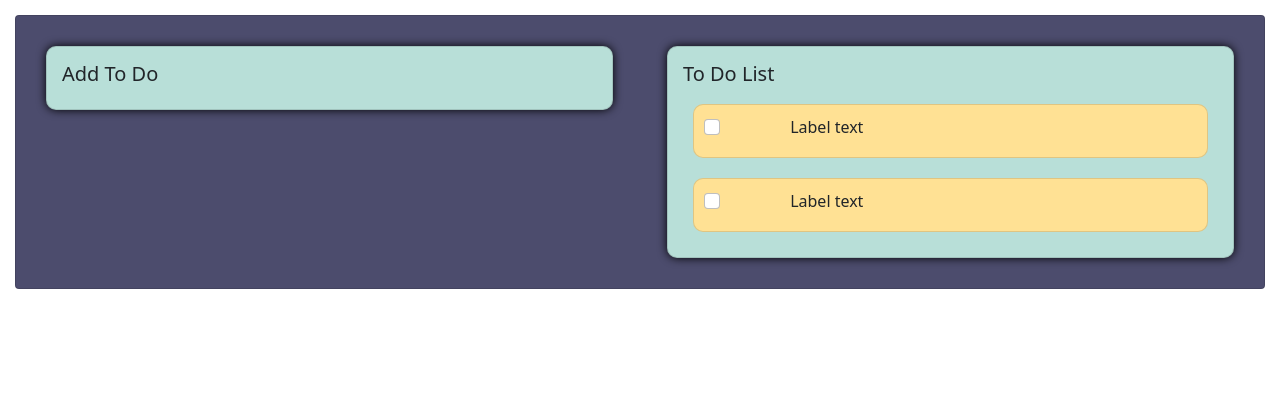
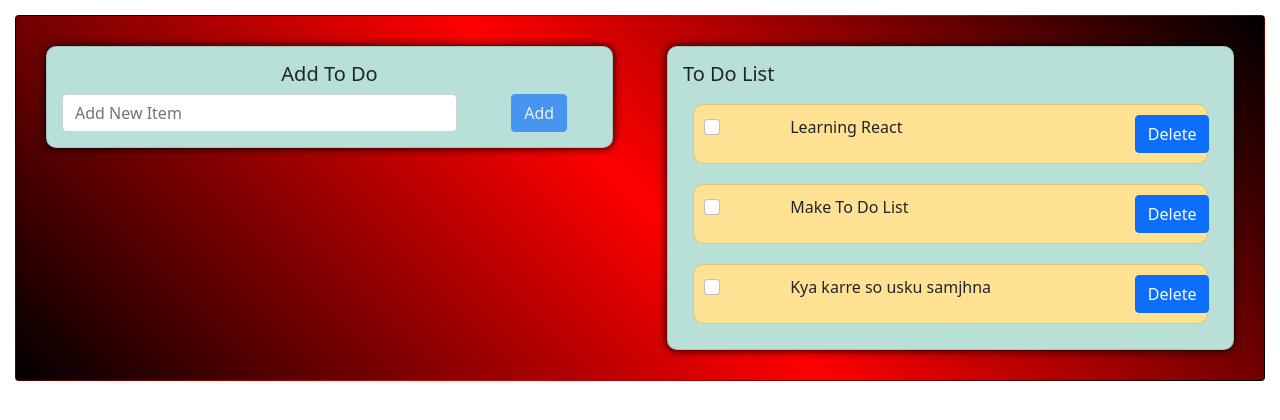
Before and after one commit to Sufyan111/card, a React (Create React App) app: page / in a window 1280 px wide. Shown: the top 420 px of the page. Built offline with nearby package versions, Linux system fonts and the light colour scheme.

Commit message:
To do list

```diff
--- a/src/components/Home.jsx
+++ b/src/components/Home.jsx
@@ -2,21 +2,34 @@ import React from "react";
 import { ToDoList } from "./To Do List/ToDoList";
 import { AddToDo } from "./To Do List/AddToDo";
 import { Row, Col, Card } from "react-bootstrap";
-import './To Do List/ToDoStyle.css'
+import "./To Do List/ToDoStyle.css";
 import { useState } from "react";
 
 export const Home = () => {
-    const [todoitems, setTidoitems]= useState(["Learning React", "Getting Job"]);
+  const [todoitems, setTodoitems] = useState([
+    "Learning React",
+    "Make To Do List",
+    "Kya karre so usku samjhna",
+  ]);
+
+  const handleAdd = (newTodo) => {
+    setTodoitems([...todoitems, newTodo]);
+  };
+
+  const handleDel = (curritem) => {
+    console.log(curritem);
+    const filtered = todoitems.filter((item) => item !== curritem);
+    setTodoitems([...filtered]);
+  };
   return (
     <React.Fragment>
-
-      <Card className='home'>
+      <Card className="home">
         <Row>
           <Col>
-              <AddToDo />
+            <AddToDo handleAdd={handleAdd} />
           </Col>
           <Col>
-              <ToDoList todoitems={todoitems}/>
+            <ToDoList todoitems={todoitems} handleDel={handleDel} />
           </Col>
         </Row>
       </Card>
--- a/src/components/To Do List/AddToDo.jsx
+++ b/src/components/To Do List/AddToDo.jsx
@@ -1,14 +1,33 @@
-import React from "react";
-import { Card } from "react-bootstrap";
+import React, { useState } from "react";
+import { Card, Form, Button, Row, Col } from "react-bootstrap";
 
-export const AddToDo = () => {
+export const AddToDo = ({ handleAdd }) => {
+  const [newTodo, setNewTodo] = useState("");
+
   return (
-
-      <Card className="addtodo">
-          <Card.Title>
-              Add To Do
-          </Card.Title>
-      </Card>
-
+    <Card className="addtodo">
+      <Card.Title>Add To Do</Card.Title>
+      <Row>
+        <Col md={9}>
+          <Form.Control
+            type="text"
+            placeholder="Add New Item"
+            value={newTodo}
+            onChange={(e) => setNewTodo(e.target.value)}
+          />
+        </Col>
+        <Col>
+          <Button
+            disabled={newTodo === ""}
+            onClick={() => {
+              handleAdd(newTodo);
+              setNewTodo(" ");
+            }}
+          >
+            Add
+          </Button>
+        </Col>
+      </Row>
+    </Card>
   );
 };
--- a/src/components/To Do List/ToDoItem.jsx
+++ b/src/components/To Do List/ToDoItem.jsx
@@ -1,17 +1,27 @@
-import React from 'react';
-import {Card, Row, Col, Form} from 'react-bootstrap'
+import React from "react";
+import { useState } from "react";
+import { Card, Row, Col, Form, Button } from "react-bootstrap";
 
-export const ToDoItem = ({item})=>{
-    return(
-        <Card className='todoitem'>
+export const ToDoItem = ({ item, handleDel }) => {
+  const [check, setCheck] = useState(false);
+
+  return (
+    <Card className="todoitem">
       <Row>
         <Col md={2}>
-                    <Form.Check></Form.Check>
+          <Form.Check onClick={() => setCheck(!check)}></Form.Check>
         </Col>
-                <Col md={10}>
-                    <Form.Label className='label'>Label text</Form.Label>
+        <Col md={8}>
+          <Form.Label className="label">
+            {check ? <del>{item}</del> :  item }
+          </Form.Label>
         </Col>
+        <Col md={2}>
+          <Button onClick={()=>handleDel(item)}>Delete</Button>
+        </Col>
+
+
       </Row>
     </Card>
-    )
-}
+  );
+};
--- a/src/components/To Do List/ToDoList.jsx
+++ b/src/components/To Do List/ToDoList.jsx
@@ -2,14 +2,14 @@ import React from 'react';
 import { Card } from 'react-bootstrap';
 import { ToDoItem } from './ToDoItem';
 
-export const ToDoList = ( {todoitems} )=>{
+export const ToDoList = ( {todoitems, handleDel} )=>{
     return(
             <Card className='todolist'>
             <Card.Title>
               To Do List
           </Card.Title>
          {todoitems.map((item)=>(
-             <ToDoItem item={item} />
+             <ToDoItem item={item} handleDel={handleDel}/>
          ))}
 
             </Card>
--- a/src/components/To Do List/ToDoStyle.css
+++ b/src/components/To Do List/ToDoStyle.css
@@ -1,7 +1,8 @@
 .home {
-    background-color: #4C4C6D !important;
+    /* background-color: #4C4C6D !important; */
     margin: 15px;
     padding: 15px;
+    background-image: linear-gradient(45deg,black, red, black );
 }
 
 .todolist {
@@ -20,7 +21,7 @@
     padding: 15px;
     box-shadow: 0 0 10px black;
     border-radius: 10px !important;
-
+    text-align: center;
 }
 
 .todoitem {
```
Lines whose indentation alone changed are shown as unchanged.
